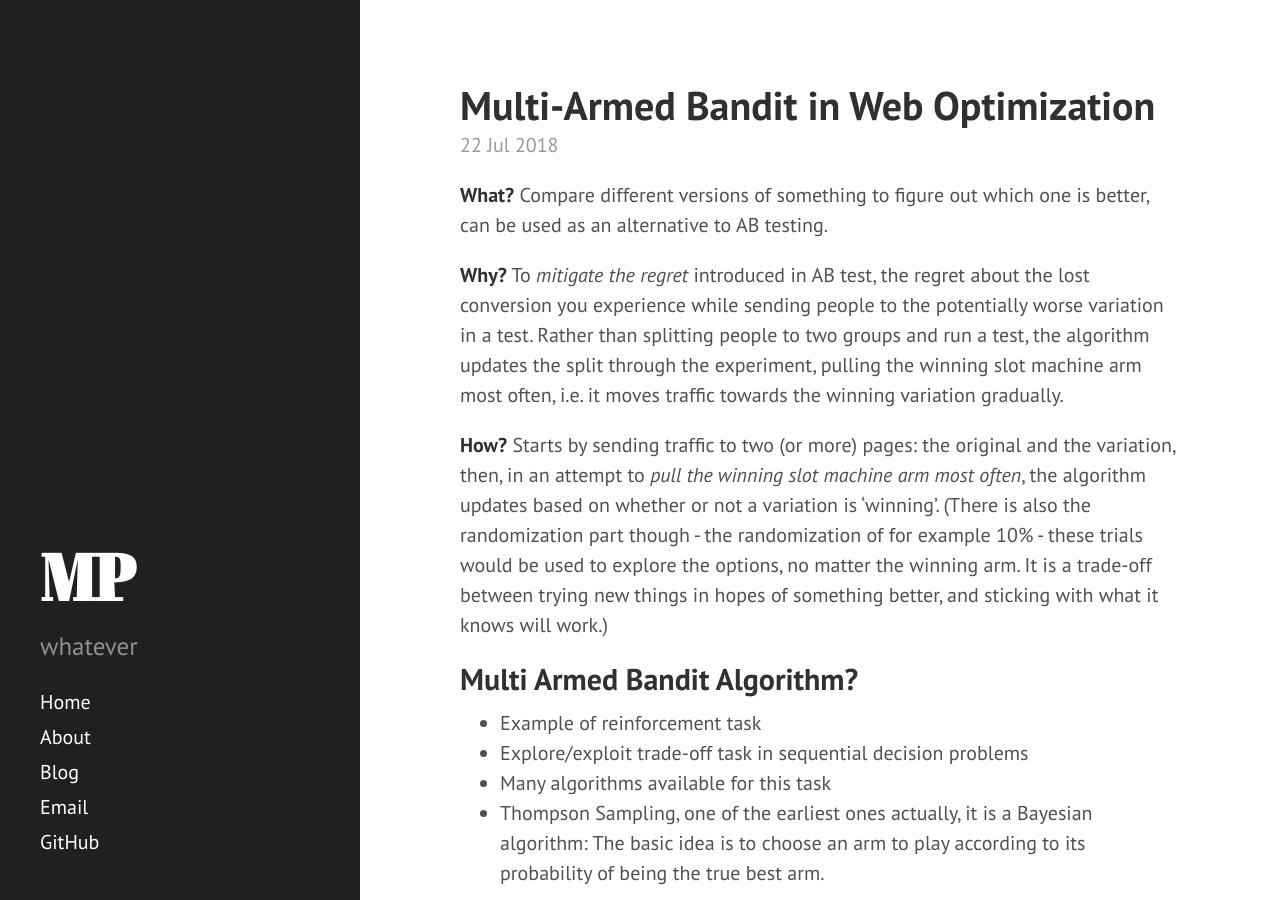
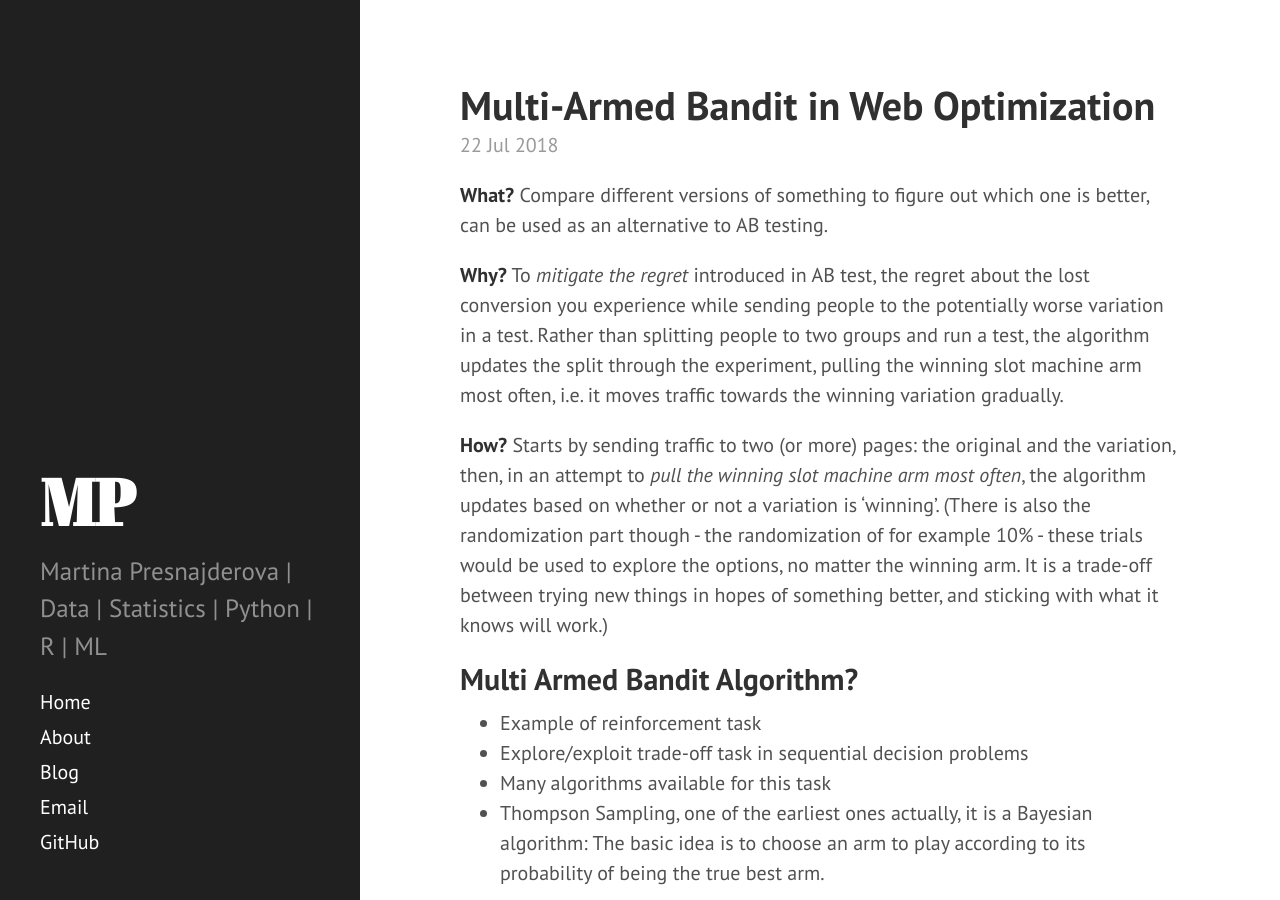
Before and after one commit to martina-presnajderova-deel/martinapre.github.io, a Jekyll site: the page built from index.html, in a window 1280 px wide and 900 px high. Built offline with Jekyll 4.4.1, drawn with Linux system fonts in a browser that asks for light colours; formulas are drawn with MathJax 3; the list of posts is cut into pages by our own code.

Commit message:
Update _config.yml

```diff
--- a/_config.yml
+++ b/_config.yml
@@ -16,7 +16,7 @@ permalink:        pretty
 # Setup
 title:            MP
 tagline:          'Data'
-description:      'whatever'
+description:      'Martina Presnajderova | Data | Statistics | Python | R | ML'
 url:              https://github.com/martinapre
 
 paginate:         5
```
